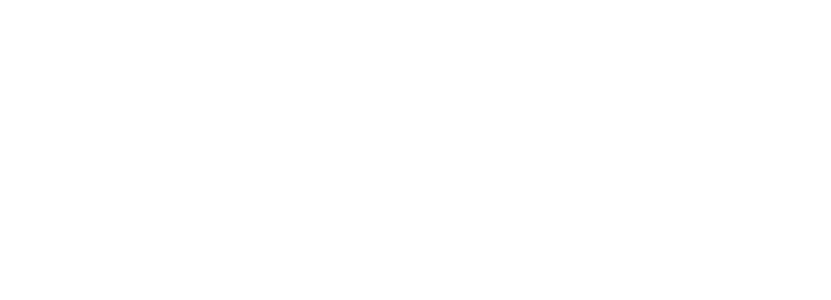
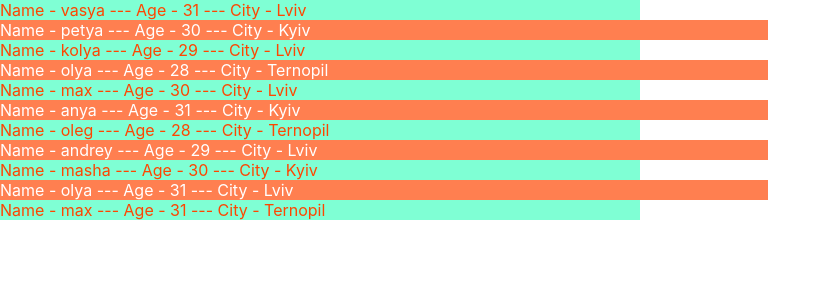
Before and after one commit to DarinaZaviazun/Homework, a React (Create React App) app in the folder reacthw/: page / in a window 1280 px wide. Shown: the top 300 px of the page, without its empty margins (0-831 px from the left). Built offline with nearby package versions, Linux system fonts and the light colour scheme.

Commit message:
react lesson1

```diff
--- a/reacthw/src/App.js
+++ b/reacthw/src/App.js
@@ -1,10 +1,23 @@
 import React, {Component} from 'react';
+import {usersWithAddress} from "./DataBase/usersWA";
+import UsersComponents from "./Components/UsersComponents";
 
 class App extends Component {
     render() {
         return (
             <div>
+                {
+                    usersWithAddress.map((user, index) => {
+                        let cls = index % 2 ? "odd" : "even";
 
+                        return (
+                        <UsersComponents
+                            user={user}
+                            key={index}
+                            cls={cls}/>
+                    )
+                    })
+                }
             </div>
         );
     }
--- /dev/null
+++ b/reacthw/src/Components/UsersComponents.js
@@ -0,0 +1,19 @@
+import React, {Component} from 'react';
+import "./users_style.css"
+
+class UsersComponents extends Component {
+    render() {
+        let {user, cls} = this.props;
+        let def = this.props.user;
+
+        return (
+            <div className={cls}>
+                Name - {def.name} ---
+                Age - {def.age} ---
+                City - {def.address.city}
+            </div>
+        );
+    }
+}
+
+export default UsersComponents
--- /dev/null
+++ b/reacthw/src/Components/users_style.css
@@ -0,0 +1,11 @@
+.even{
+background-color: aquamarine;
+width: 50%;
+    color: orangered;
+}
+
+.odd{
+    background-color: coral;
+    width: 60%;
+    color: white;
+}
--- /dev/null
+++ b/reacthw/src/DataBase/usersWA.js
@@ -0,0 +1,13 @@
+export let usersWithAddress = [
+    {id:1,name: 'vasya', age: 31, status: false, address: {city: 'Lviv', street: 'Shevchenko', number: 16}},
+    {id:2,name: 'petya', age: 30, status: true, address: {city: 'Kyiv', street: 'Shevchenko', number: 1}},
+    {id:3,name: 'kolya', age: 29, status: true, address: {city: 'Lviv', street: 'Shevchenko', number: 121}},
+    {id:4,name: 'olya', age: 28, status: false, address: {city: 'Ternopil', street: 'Shevchenko', number: 90}},
+    {id:5,name: 'max', age: 30, status: true, address: {city: 'Lviv', street: 'Shevchenko', number: 115}},
+    {id:6,name: 'anya', age: 31, status: false, address: {city: 'Kyiv', street: 'Shevchenko', number: 2}},
+    {id:7,name: 'oleg', age: 28, status: false, address: {city: 'Ternopil', street: 'Shevchenko', number: 22}},
+    {id:8,name: 'andrey', age: 29, status: true, address: {city: 'Lviv', street: 'Shevchenko', number: 43}},
+    {id:9,name: 'masha', age: 30, status: true, address: {city: 'Kyiv', street: 'Shevchenko', number: 12}},
+    {id:10,name: 'olya', age: 31, status: false, address: {city: 'Lviv', street: 'Shevchenko', number: 16}},
+    {id:11,name: 'max', age: 31, status: true, address: {city: 'Ternopil', street: 'Shevchenko', number: 121}}
+];
```
Also changed, not shown: 2 other files (tests, documents, lock files or other folders).
